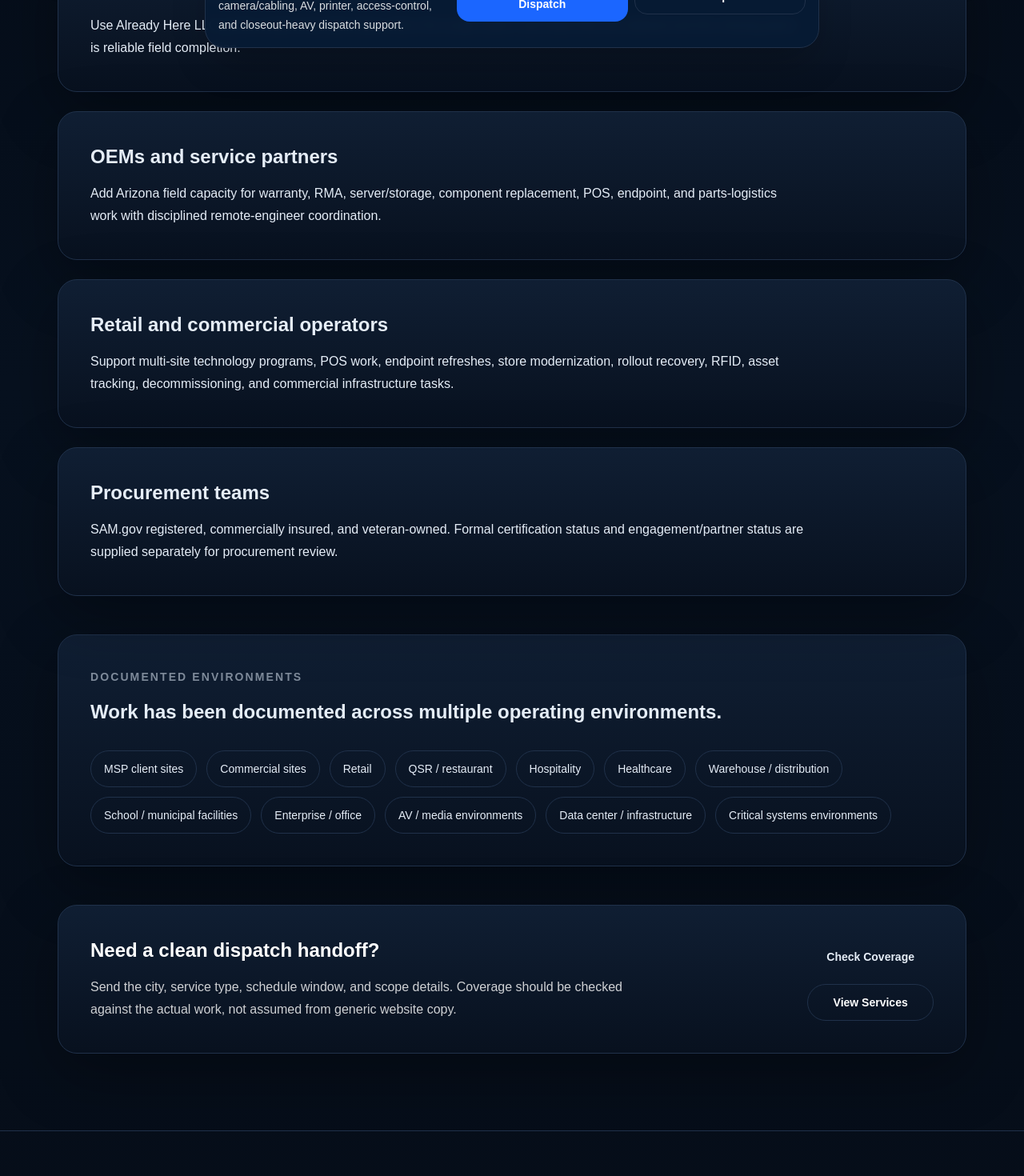
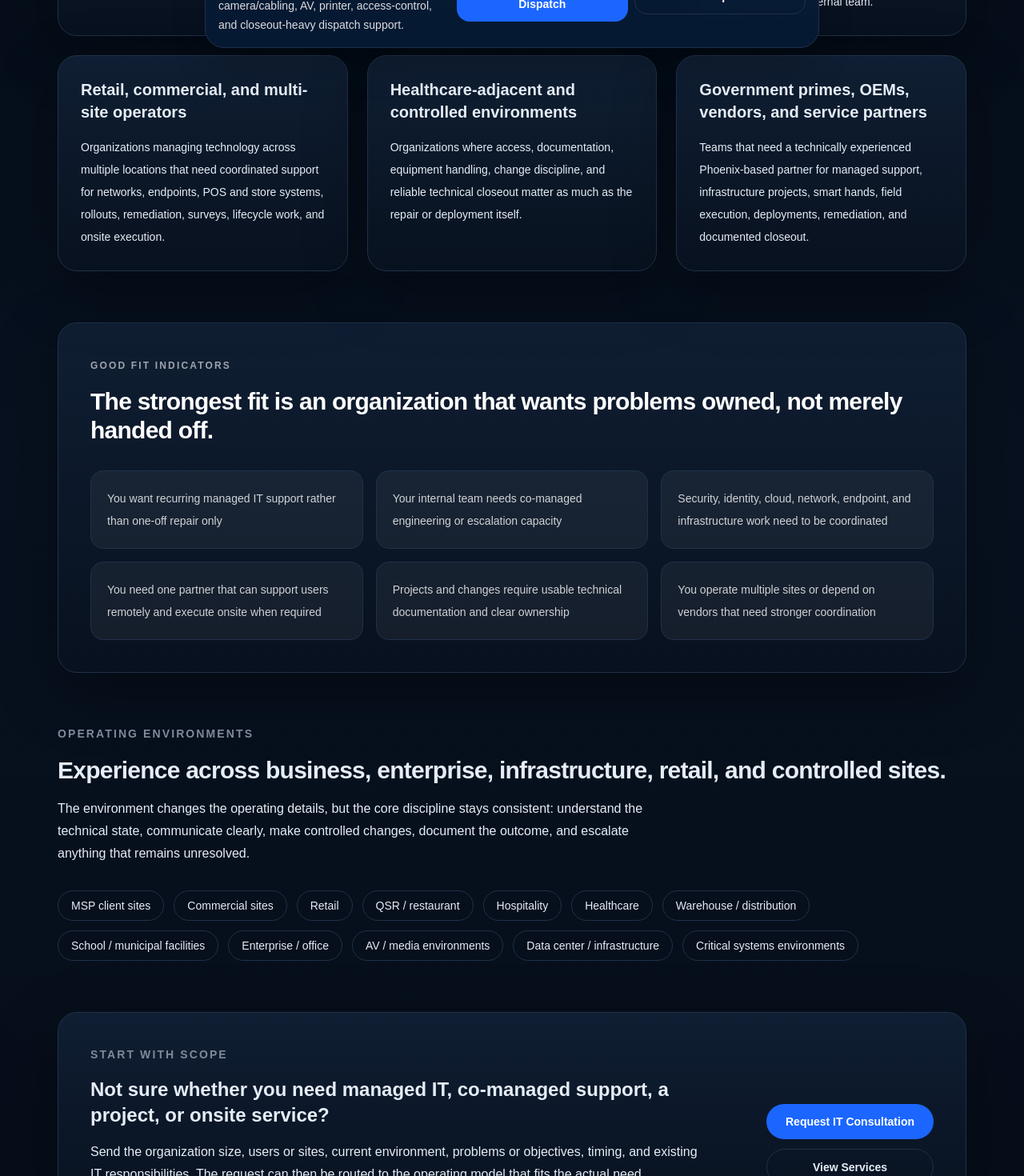
Before and after one commit to quantam101/already-here-llc, a Next.js app: page /who-we-serve in a window 1280 px wide. Shown: the part 720-2190 px from the top of the page at 80% size. Built offline with nearby package versions, Linux system fonts and the light colour scheme; no server answers.

Commit message:
Reposition who-we-serve for managed IT buyers

```diff
--- a/app/who-we-serve/page.tsx
+++ b/app/who-we-serve/page.tsx
@@ -1,59 +1,103 @@
 import type { Metadata } from 'next';
 import Link from 'next/link';
-import { audience, environments } from '@/lib/site';
+import { environments } from '@/lib/site';
 
 export const metadata: Metadata = {
-  title: 'Who We Serve',
+  title: 'Who We Serve | Managed IT for Phoenix Businesses & IT Teams',
   description:
-    'Already Here LLC supports vendors, MSPs, and multi-site operators that need onsite execution, structured closeout, and Arizona project-market support.',
+    'Already Here LLC provides managed IT, co-managed support, network and systems administration, cloud, security, projects, and onsite technical services for Phoenix businesses, internal IT teams, multi-site operators, and service partners.',
   alternates: { canonical: '/who-we-serve' }
 };
+
+const audiences = [
+  {
+    title: 'Small and midsize businesses',
+    body: 'Organizations that need an experienced IT partner to support users, endpoints, networks, systems, Microsoft 365, cloud services, security controls, vendors, projects, and recurring technical operations.'
+  },
+  {
+    title: 'Organizations without a full internal IT department',
+    body: 'Businesses that need practical technical ownership without building every support, administration, security, infrastructure, and project function internally.'
+  },
+  {
+    title: 'Internal IT teams and co-managed environments',
+    body: 'IT departments that need escalation capacity, project support, infrastructure depth, documentation, vendor coordination, local hands, or additional operational coverage without replacing the internal team.'
+  },
+  {
+    title: 'Retail, commercial, and multi-site operators',
+    body: 'Organizations managing technology across multiple locations that need coordinated support for networks, endpoints, POS and store systems, rollouts, remediation, surveys, lifecycle work, and onsite execution.'
+  },
+  {
+    title: 'Healthcare-adjacent and controlled environments',
+    body: 'Organizations where access, documentation, equipment handling, change discipline, and reliable technical closeout matter as much as the repair or deployment itself.'
+  },
+  {
+    title: 'Government primes, OEMs, vendors, and service partners',
+    body: 'Teams that need a technically experienced Phoenix-based partner for managed support, infrastructure projects, smart hands, field execution, deployments, remediation, and documented closeout.'
+  }
+] as const;
+
+const fitSignals = [
+  'You want recurring managed IT support rather than one-off repair only',
+  'Your internal team needs co-managed engineering or escalation capacity',
+  'Security, identity, cloud, network, endpoint, and infrastructure work need to be coordinated',
+  'You need one partner that can support users remotely and execute onsite when required',
+  'Projects and changes require usable technical documentation and clear ownership',
+  'You operate multiple sites or depend on vendors that need stronger coordination'
+] as const;
 
 export default function WhoWeServePage() {
   return (
     <div className="container-shell py-16 lg:py-24">
       <span className="eyebrow">Who We Serve</span>
-      <h1 className="section-title mt-5">A field execution partner for organizations that already know what the site work needs to accomplish.</h1>
+      <h1 className="section-title mt-5">Managed IT for organizations that need experienced, accountable technical ownership.</h1>
       <p className="section-copy">
-        Already Here LLC is designed for B2B dispatch flow. The best fit is a buyer that already has scope, parts, or program direction in place and needs onsite execution with clean communication.
+        Already Here LLC supports organizations that need more than a repair technician and more flexibility than a remote-only provider. With 30+ years of IT experience and an operating history dating to 2013, we can support recurring managed IT, augment internal teams, deliver technical projects, and extend the same support model into physical sites when onsite execution is required.
       </p>
 
-      <div className="mt-12 grid gap-6">
-        {audience.map((item) => (
-          <section key={item.title} className="card p-8 sm:p-10">
-            <h2 className="text-2xl font-semibold text-navy">{item.title}</h2>
-            <p className="mt-4 max-w-4xl text-base leading-7 text-slate-600">{item.description}</p>
-          </section>
+      <section className="mt-12 grid gap-6 md:grid-cols-2 xl:grid-cols-3" aria-label="Organizations we support">
+        {audiences.map((audience) => (
+          <article key={audience.title} className="card p-7">
+            <h2 className="text-xl font-semibold text-navy">{audience.title}</h2>
+            <p className="mt-4 text-sm leading-7 text-slate-600">{audience.body}</p>
+          </article>
         ))}
-      </div>
+      </section>
 
-      <section className="mt-12 card p-8 sm:p-10">
-        <span className="grid-label">Documented environments</span>
-        <h2 className="mt-4 text-2xl font-semibold text-navy">Work has been documented across multiple operating environments.</h2>
-        <div className="mt-8 flex flex-wrap gap-3">
-          {environments.map((environment) => (
-            <div key={environment} className="rounded-full border border-borderBrand bg-soft px-4 py-3 text-sm font-medium text-slate-700">
-              {environment}
-            </div>
+      <section className="mt-16 card bg-navy p-8 text-white sm:p-10">
+        <span className="text-xs font-semibold uppercase tracking-[0.18em] text-white/60">Good fit indicators</span>
+        <h2 className="mt-4 text-3xl font-semibold tracking-tight">The strongest fit is an organization that wants problems owned, not merely handed off.</h2>
+        <div className="mt-8 grid gap-4 sm:grid-cols-2 lg:grid-cols-3">
+          {fitSignals.map((item) => (
+            <div key={item} className="rounded-2xl border border-white/15 bg-white/5 px-5 py-5 text-sm leading-7 text-white/80">{item}</div>
           ))}
         </div>
       </section>
 
-      <section className="mt-12 card bg-navy p-8 text-white sm:p-10">
-        <div className="grid gap-6 lg:grid-cols-[1fr_auto] lg:items-end">
+      <section className="mt-16">
+        <span className="grid-label">Operating environments</span>
+        <h2 className="mt-4 text-3xl font-semibold tracking-tight text-navy">Experience across business, enterprise, infrastructure, retail, and controlled sites.</h2>
+        <p className="mt-4 max-w-3xl text-base leading-7 text-slate-600">
+          The environment changes the operating details, but the core discipline stays consistent: understand the technical state, communicate clearly, make controlled changes, document the outcome, and escalate anything that remains unresolved.
+        </p>
+        <div className="mt-8 flex flex-wrap gap-3">
+          {environments.map((environment) => (
+            <span key={environment} className="rounded-full border border-borderBrand bg-white px-4 py-2 text-sm text-slate-700">{environment}</span>
+          ))}
+        </div>
+      </section>
+
+      <section className="mt-16 card p-8 sm:p-10">
+        <div className="grid gap-8 lg:grid-cols-[1fr_auto] lg:items-end">
           <div>
-            <h2 className="text-2xl font-semibold">Need a clean dispatch handoff?</h2>
-            <p className="mt-4 max-w-2xl text-base leading-7 text-white/80">
-              Send the city, service type, schedule window, and scope details. Coverage should be checked against the actual work, not assumed from generic website copy.
+            <span className="grid-label">Start with scope</span>
+            <h2 className="mt-4 text-2xl font-semibold text-navy">Not sure whether you need managed IT, co-managed support, a project, or onsite service?</h2>
+            <p className="mt-4 max-w-3xl text-base leading-7 text-slate-600">
+              Send the organization size, users or sites, current environment, problems or objectives, timing, and existing IT responsibilities. The request can then be routed to the operating model that fits the actual need.
             </p>
           </div>
           <div className="flex flex-col gap-3 sm:flex-row lg:flex-col">
-            <Link href="/dispatch" className="link-ring inline-flex items-center justify-center rounded-full bg-white px-6 py-3 text-sm font-semibold text-navy">
-              Check Coverage
-            </Link>
-            <Link href="/services" className="link-ring inline-flex items-center justify-center rounded-full border border-white/20 px-6 py-3 text-sm font-semibold text-white">
-              View Services
-            </Link>
+            <Link href="/dispatch" className="link-ring inline-flex items-center justify-center rounded-full bg-action px-6 py-3 text-sm font-semibold text-white">Request IT Consultation</Link>
+            <Link href="/services" className="link-ring inline-flex items-center justify-center rounded-full border border-borderBrand px-6 py-3 text-sm font-semibold text-navy">View Services</Link>
           </div>
         </div>
       </section>
```
